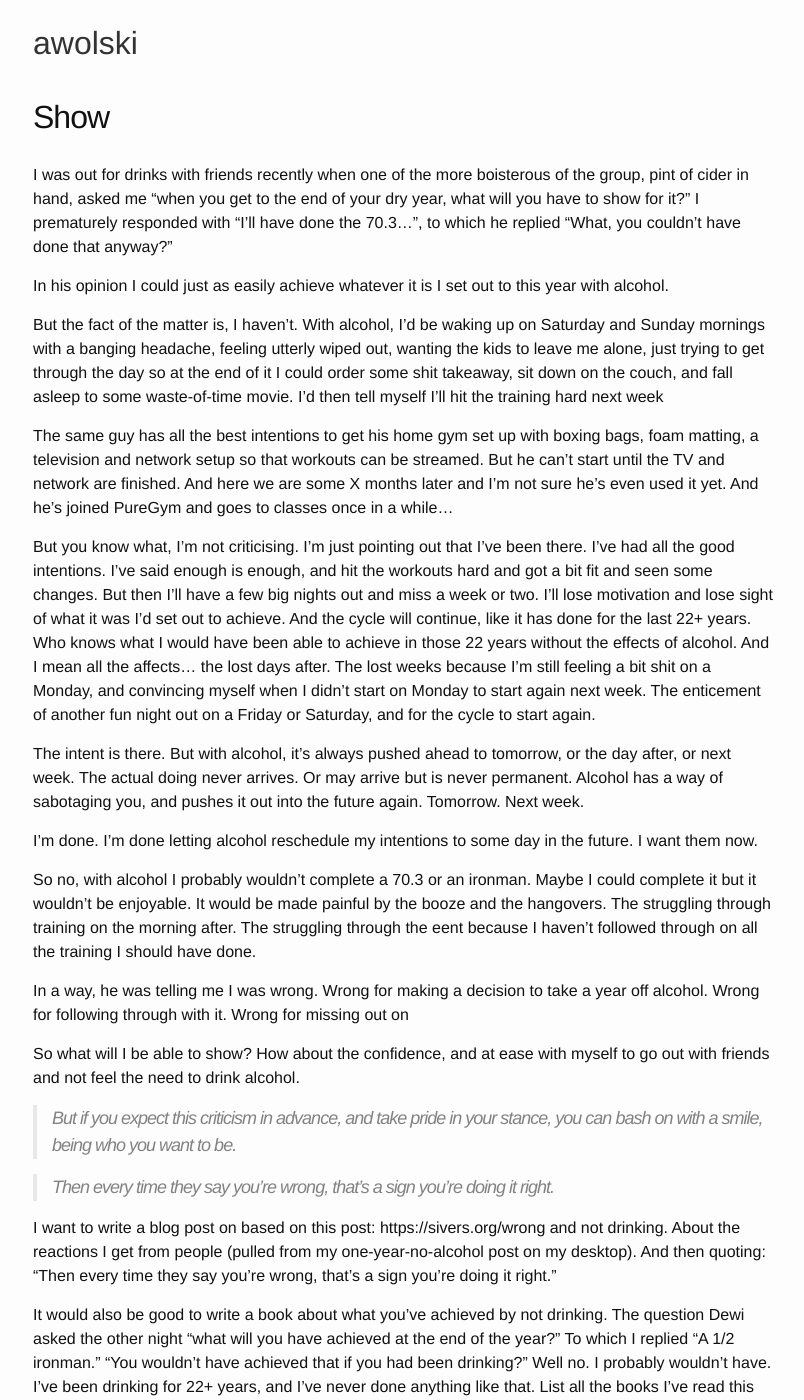
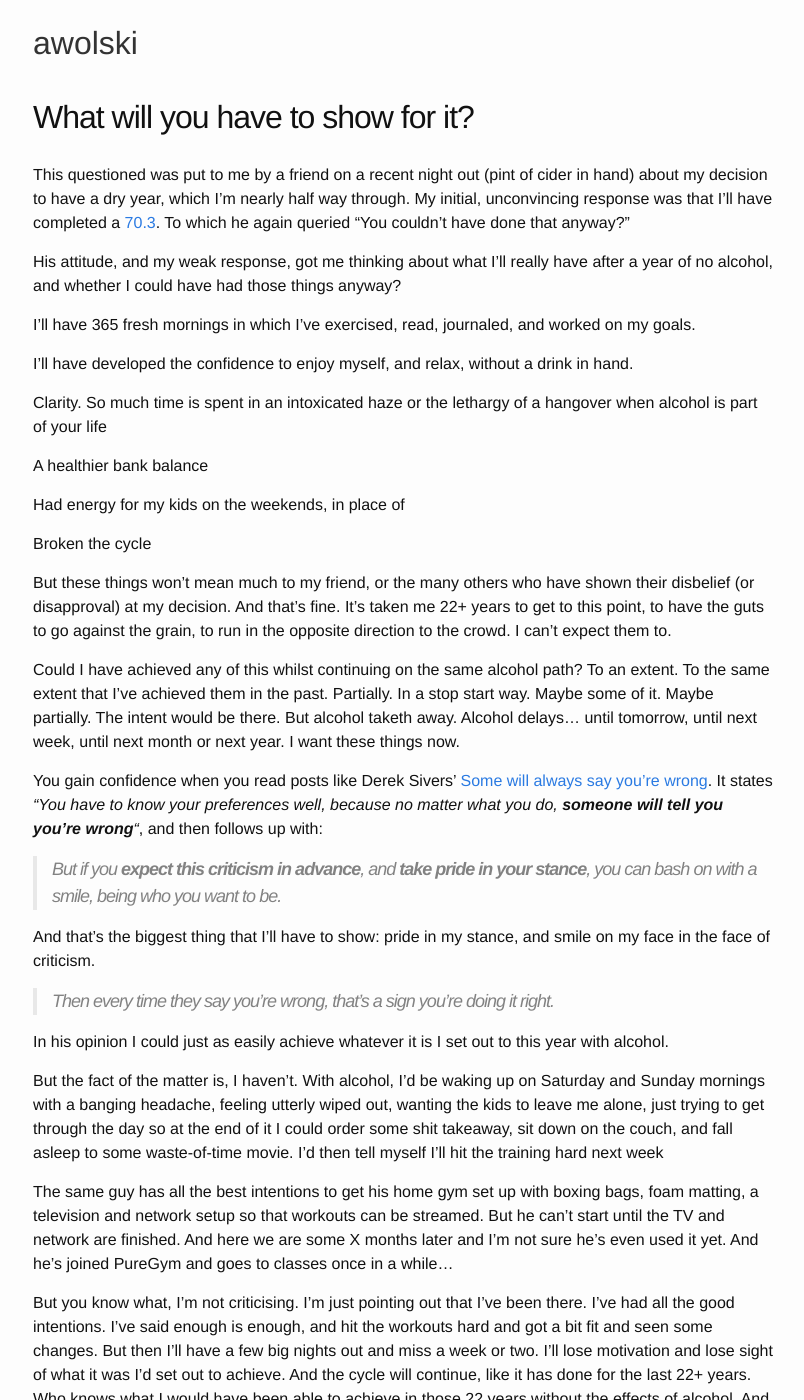
Before and after one commit to awolski/awolski.github.io, a Jekyll site: the page built from _posts/2018-06-12-show.md, in a window 1280 px wide and 1400 px high. Shown: the whole window, without its empty margins (237-1041 px from the left). Built offline with Jekyll 4.4.1, drawn with Linux system fonts in a browser that asks for light colours; comment, search, counter and statistics services are not loaded.

Commit message:
More show content

```diff
--- a/_posts/2018-06-12-show.md
+++ b/_posts/2018-06-12-show.md
@@ -1,10 +1,37 @@
 ---
 layout: post
-title:  "Show"
+title:  "What will you have to show for it?"
 permalink: /show
 ---
 
-I was out for drinks with friends recently when one of the more boisterous of the group, pint of cider in hand, asked me "when you get to the end of your dry year, what will you have to show for it?" I prematurely responded with "I'll have done the 70.3...", to which he replied "What, you couldn't have done that anyway?"
+This questioned was put to me by a friend on a recent night out (pint of cider in hand) about my decision to have a dry year, which I'm nearly half way through. My initial, unconvincing response was that I'll have completed a [70.3](https://en.wikipedia.org/wiki/Ironman_70.3). To which he again queried "You couldn't have done that anyway?"
+
+His attitude, and my weak response, got me thinking about what I'll really have after a year of no alcohol, and whether I could have had those things anyway?
+
+I'll have 365 fresh mornings in which I've exercised, read, journaled, and worked on my goals.
+
+I'll have developed the confidence to enjoy myself, and relax, without a drink in hand.
+
+Clarity. So much time is spent in an intoxicated haze or the lethargy of a hangover when alcohol is part of your life
+
+A healthier bank balance
+
+Had energy for my kids on the weekends, in place of
+
+Broken the cycle
+
+But these things won't mean much to my friend, or the many others who have shown their disbelief (or disapproval) at my decision. And that's fine. It's taken me 22+ years to get to this point, to have the guts to go against the grain, to run in the opposite direction to the crowd. I can't expect them to.
+
+Could I have achieved any of this whilst continuing on the same alcohol path? To an extent. To the same extent that I've achieved them in the past. Partially. In a stop start way. Maybe some of it. Maybe partially. The intent would be there. But alcohol taketh away. Alcohol delays... until tomorrow, until next week, until next month or next year. I want these things now.
+
+You gain confidence when you read posts like Derek Sivers' [Some will always say you're wrong](https://sivers.org/wrong). It states *"You have to know your preferences well, because no matter what you do, **someone will tell you you’re wrong**"*, and then follows up with:
+
+> But if you **expect this criticism in advance**, and **take pride in your stance**, you can bash on with a smile, being who you want to be.
+
+And that's the biggest thing that I'll have to show: pride in my stance, and smile on my face in the face of criticism.
+
+> Then every time they say you’re wrong, that’s a sign you’re doing it right.
+
 
 In his opinion I could just as easily achieve whatever it is I set out to this year with alcohol.
 
@@ -23,12 +50,6 @@ So no, with alcohol I probably wouldn't complete a 70.3 or an ironman. Maybe I c
 
 
 In a way, he was telling me I was wrong. Wrong for making a decision to take a year off alcohol. Wrong for following through with it. Wrong for missing out on
-
-So what will I be able to show? How about the confidence, and at ease with myself to go out with friends and not feel the need to drink alcohol.
-
-> But if you *expect this criticism in advance*, and *take pride in your stance*, you can bash on with a smile, being who you want to be.
-
-> Then every time they say you’re wrong, that’s a sign you’re doing it right.
 
 
 I want to write a blog post on  based on this post: https://sivers.org/wrong and not drinking. About the reactions I get from people (pulled from my one-year-no-alcohol post on my desktop). And then quoting: "Then every time they say you’re wrong, that’s a sign you’re doing it right."
```
